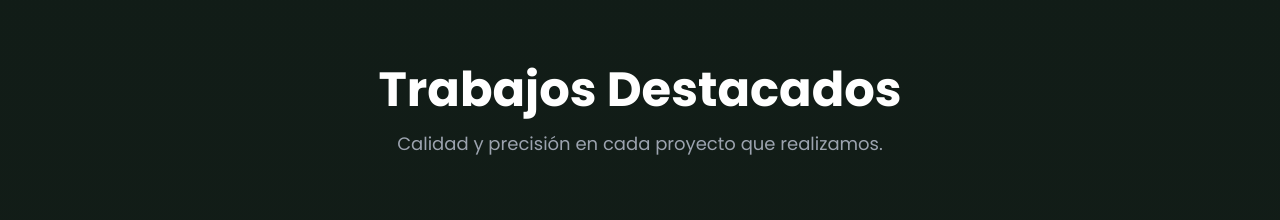
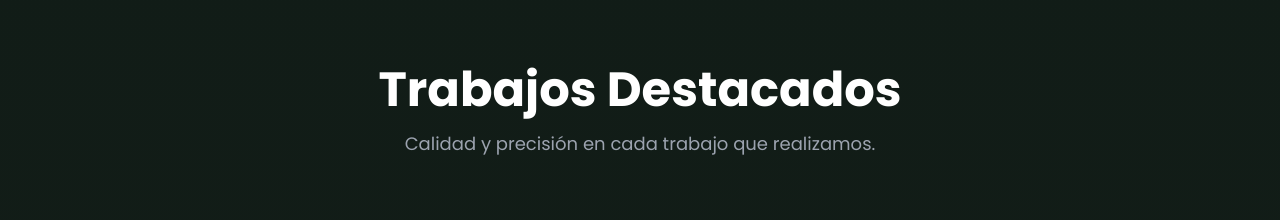
Before and after one commit to Xxtoni7/Micromecanica-Rotania-, a React (Vite) app: page / in a window 1280 px wide. Shown: the part 2560-2780 px from the top of the page. Built offline with nearby package versions, Linux system fonts and the light colour scheme; grey boxes are pictures that could not be loaded.

Commit message:
Update Works.jsx

```diff
--- a/src/components/Works.jsx
+++ b/src/components/Works.jsx
@@ -72,7 +72,7 @@ const Works = () => {
           <h2 className="text-4xl md:text-5xl font-bold text-white mb-4">
             Trabajos Destacados
           </h2>
-          <p className="text-lg text-gray-400 max-w-2xl mx-auto">Calidad y precisión en cada proyecto que realizamos.</p>
+          <p className="text-lg text-gray-400 max-w-2xl mx-auto">Calidad y precisión en cada trabajo que realizamos.</p>
         </motion.div>
 
         <motion.div
```
